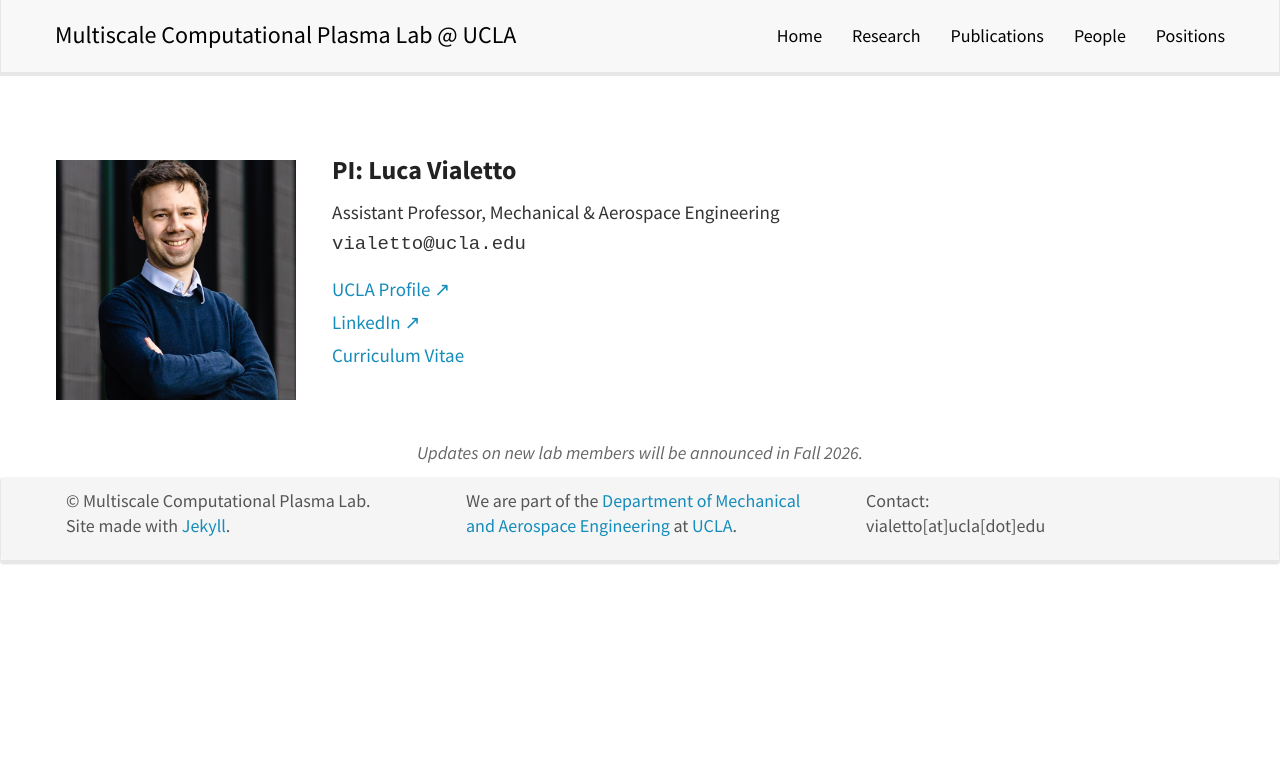
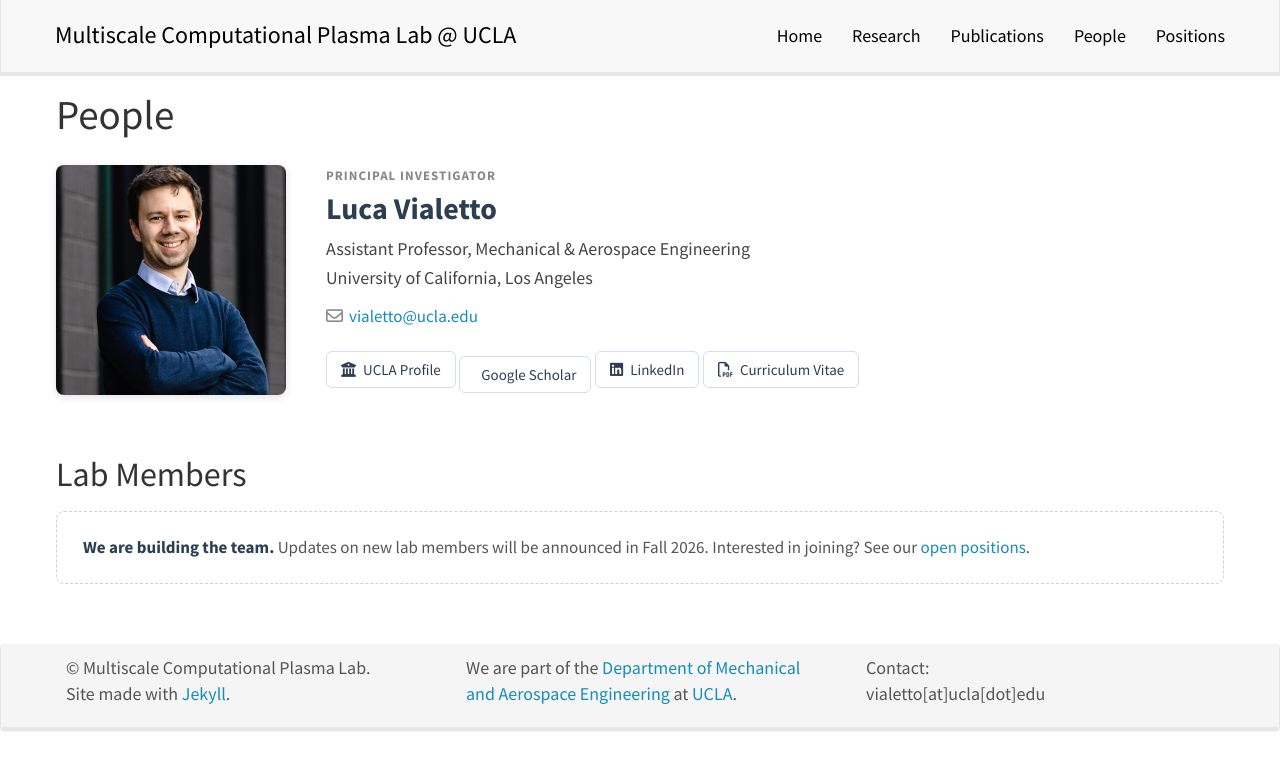
Before and after one commit to vialetto/vialettolab, a Jekyll site: the page built from _pages/people.md, in a window 1280 px wide. Shown: the top 770 px of the page. Built offline with Jekyll 4.4.1, drawn with Linux system fonts in a browser that asks for light colours; nearby versions of some CDN libraries; a style sheet for code colours, icons or effects is not loaded; part of the change alters nothing that is shown.

Commit message:
Redesign People page and add CV PDF
Co-Authored-By: Claude Opus 5.5 <noreply@anthropic.com>

```diff
--- a/_pages/people.md
+++ b/_pages/people.md
@@ -5,42 +5,52 @@ excerpt: "Multiscale Computational Plasma Lab: People"
 permalink: /people/
 ---
 
+# People
+
 <style>
-.people-top { display: flex; align-items: flex-start; flex-wrap: wrap; gap: 36px; margin-top: 90px; }
-.people-photo-col { flex-shrink: 0; }
-.people-photo-col p { margin: 0; }
-.people-photo { width: 240px; height: 240px; object-fit: cover; border-radius: 0; display: block; box-shadow: none; margin: 0; }
-.people-info { flex: 1; min-width: 280px; }
-.people-info > p:first-child { margin-top: -4px; }
-.people-name { font-size: 26px; font-weight: bold; color: #222; margin: 0 0 14px 0; line-height: 1.1; }
-.people-meta { font-size: 19px; margin: 5px 0; color: #333; }
-.people-email { font-family: "Courier New", monospace; }
-.people-links { margin-top: 18px; }
-.people-links a { display: block; font-size: 19px; margin-top: 6px; }
+.pi-card { display: flex; align-items: center; flex-wrap: wrap; gap: 40px; margin: 28px 0 50px 0; }
+.pi-photo { width: 230px; height: 230px; object-fit: cover; border-radius: 8px; box-shadow: 0 2px 8px rgba(0,0,0,0.12); display: block; margin: 0; }
+.pi-info { flex: 1; min-width: 280px; }
+.pi-role { font-size: 13px; font-weight: 700; letter-spacing: 0.08em; text-transform: uppercase; color: #888; margin: 0 0 6px 0; }
+.pi-name { font-size: 30px; font-weight: 700; color: #2c3e50; margin: 0 0 10px 0; line-height: 1.15; }
+.pi-meta { font-size: 18px; color: #444; margin: 0 0 3px 0; }
+.pi-email { font-size: 17px; margin: 14px 0 0 0; }
+.pi-email i { color: #888; margin-right: 6px; }
+.pi-links { display: flex; flex-wrap: wrap; gap: 10px; margin-top: 22px; }
+.pi-links a { display: inline-flex; align-items: center; gap: 7px; padding: 7px 14px; font-size: 15px; border: 1px solid #d5dde5; border-radius: 6px; color: #2c3e50; text-decoration: none; transition: background 0.15s, border-color 0.15s; }
+.pi-links a:hover { background: #f2f6f9; border-color: #337ab7; color: #337ab7; }
+.team-note { border: 1px dashed #c8d2dc; border-radius: 8px; padding: 22px 26px; margin: 18px 0 60px 0; color: #555; font-size: 17px; line-height: 1.55; }
+.team-note strong { color: #2c3e50; }
+@media (max-width: 640px) {
+  .pi-card { flex-direction: column; text-align: center; gap: 24px; }
+  .pi-links { justify-content: center; }
+}
 </style>
 
-<div class="people-top">
+<div class="pi-card">
 
-<div class="people-photo-col">
-<img src="{{ site.url }}{{ site.baseurl }}/images/bio-pic.jpg" class="people-photo" />
+<img src="{{ site.url }}{{ site.baseurl }}/images/bio-pic.jpg" class="pi-photo" alt="Luca Vialetto" />
+
+<div class="pi-info">
+<p class="pi-role">Principal Investigator</p>
+<p class="pi-name">Luca Vialetto</p>
+<p class="pi-meta">Assistant Professor, Mechanical &amp; Aerospace Engineering</p>
+<p class="pi-meta">University of California, Los Angeles</p>
+<p class="pi-email"><i class="fa-regular fa-envelope"></i><a href="mailto:vialetto@ucla.edu">vialetto@ucla.edu</a></p>
+
+<div class="pi-links">
+<a href="https://samueli.ucla.edu/people/luca-vialetto/" target="_blank" rel="noopener"><i class="fa-solid fa-building-columns"></i> UCLA Profile</a>
+<a href="https://scholar.google.com/citations?user=AT0Mxd8AAAAJ&amp;hl=en" target="_blank" rel="noopener"><i class="ai ai-google-scholar"></i> Google Scholar</a>
+<a href="https://www.linkedin.com/in/luca-vialetto/" target="_blank" rel="noopener"><i class="fa-brands fa-linkedin"></i> LinkedIn</a>
+<a href="{{ site.url }}{{ site.baseurl }}/files/Vialetto_CV.pdf"><i class="fa-regular fa-file-pdf"></i> Curriculum Vitae</a>
 </div>
-
-<div class="people-info">
-
-<p class="people-name">PI: Luca Vialetto</p>
-
-<p class="people-meta">Assistant Professor, Mechanical &amp; Aerospace Engineering</p>
-
-<p class="people-meta people-email">vialetto@ucla.edu</p>
-
-<div class="people-links">
-<a href="https://samueli.ucla.edu/people/luca-vialetto/" target="_blank">UCLA Profile &#8599;</a>
-<a href="https://www.linkedin.com/in/luca-vialetto/" target="_blank">LinkedIn &#8599;</a>
-<a href="{{ site.url }}{{ site.baseurl }}/files/Vialetto_CV.pdf">Curriculum Vitae</a>
 </div>
 
 </div>
 
+## Lab Members
+
+<div class="team-note" markdown="0">
+<strong>We are building the team.</strong> Updates on new lab members will be announced in Fall 2026.
+Interested in joining? See our <a href="{{ site.url }}{{ site.baseurl }}/positions/">open positions</a>.
 </div>
-
-<p style="text-align: center; color: #666; font-style: italic; margin-top: 40px;">Updates on new lab members will be announced in Fall 2026.</p>
```
Also changed, not shown: 1 other file.
